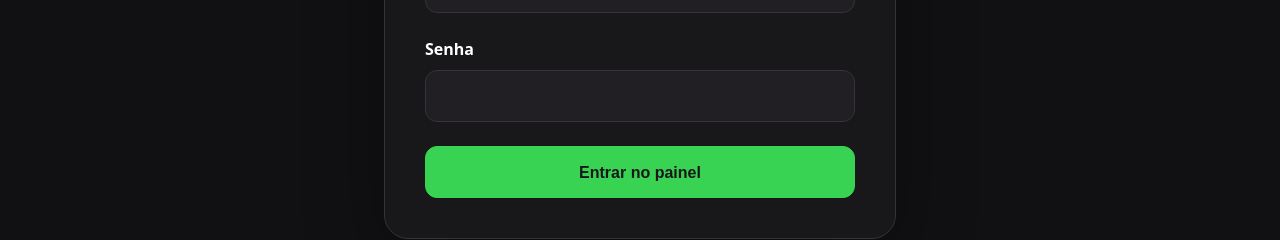
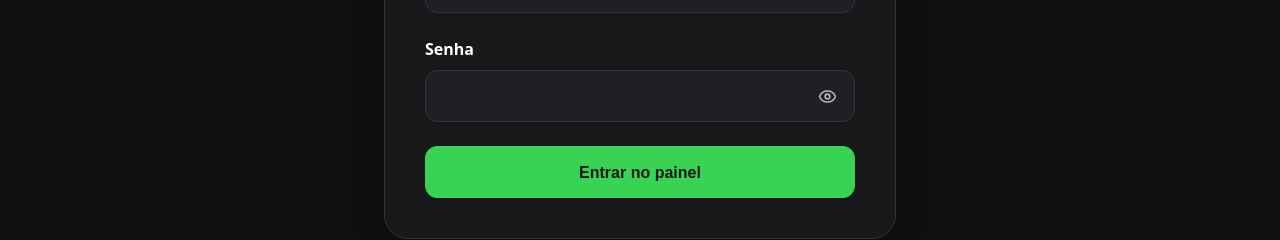
Before and after one commit to LukasFrickDev/DevSchedule, a React (Vite) app in the folder frontend/: page /admin in a window 1280 px wide. Shown: the part 477-717 px from the top of the page. Built offline with nearby package versions, Linux system fonts and the light colour scheme; a web font is replaced by a local one.

Commit message:
docs: add complete project readme

```diff
--- a/frontend/src/components/AdminFlow/AdminLogin/index.tsx
+++ b/frontend/src/components/AdminFlow/AdminLogin/index.tsx
@@ -1,13 +1,16 @@
 import { type FormEvent, useState } from 'react'
+import { Eye, EyeOff } from 'lucide-react'
 
 import {
-
   ErrorMessage,
   Field,
   Form,
   Input,
   LoginCard,
   LoginHeader,
+  PasswordInput,
+  PasswordInputWrapper,
+  PasswordToggle,
   SubmitButton,
 } from './styles'
 
@@ -18,6 +21,7 @@ type AdminLoginProps = {
 export function AdminLogin({ onSubmit }: AdminLoginProps) {
   const [username, setUsername] = useState('')
   const [password, setPassword] = useState('')
+  const [showPassword, setShowPassword] = useState(false)
   const [errors, setErrors] = useState<{
     username?: string
     password?: string
@@ -70,16 +74,30 @@ export function AdminLogin({ onSubmit }: AdminLoginProps) {
         </Field>
         <Field>
           <label htmlFor="admin-password">Senha</label>
-          <Input
+          <PasswordInputWrapper>
+            <PasswordInput
               id="admin-password"
               name="password"
-            type="password"
+              type={showPassword ? 'text' : 'password'}
               autoComplete="current-password"
               value={password}
               aria-invalid={Boolean(errors.password || errors.credentials)}
               aria-describedby={errors.password ? 'password-error' : undefined}
               onChange={(event) => setPassword(event.target.value)}
             />
+            <PasswordToggle
+              type="button"
+              aria-label={showPassword ? 'Ocultar senha' : 'Mostrar senha'}
+              aria-pressed={showPassword}
+              onClick={() => setShowPassword((current) => !current)}
+            >
+              {showPassword ? (
+                <EyeOff size={19} aria-hidden="true" />
+              ) : (
+                <Eye size={19} aria-hidden="true" />
+              )}
+            </PasswordToggle>
+          </PasswordInputWrapper>
           {errors.password && (
             <ErrorMessage id="password-error">{errors.password}</ErrorMessage>
           )}
--- a/frontend/src/components/AdminFlow/AdminLogin/styles.ts
+++ b/frontend/src/components/AdminFlow/AdminLogin/styles.ts
@@ -93,6 +93,36 @@ export const Input = styled.input`
   }
 `
 
+export const PasswordInputWrapper = styled.div`
+  position: relative;
+`
+
+export const PasswordInput = styled(Input)`
+  padding-right: 3.5rem;
+`
+
+export const PasswordToggle = styled.button`
+  position: absolute;
+  top: 50%;
+  right: ${({ theme }) => theme.spacing.sm};
+  width: 2.5rem;
+  height: 2.5rem;
+  display: grid;
+  place-items: center;
+  padding: 0;
+  border: 0;
+  border-radius: ${({ theme }) => theme.radii.sm};
+  background: transparent;
+  color: ${({ theme }) => theme.colors.textMuted};
+  cursor: pointer;
+  transform: translateY(-50%);
+
+  &:hover {
+    background: rgb(133 50 242 / 14%);
+    color: ${({ theme }) => theme.colors.text};
+  }
+`
+
 export const ErrorMessage = styled.p`
   margin: 0;
   color: ${({ theme }) => theme.colors.danger};
```
Also changed, not shown: 2 other files (tests, documents, lock files or other folders). Lines whose indentation alone changed are shown as unchanged.
